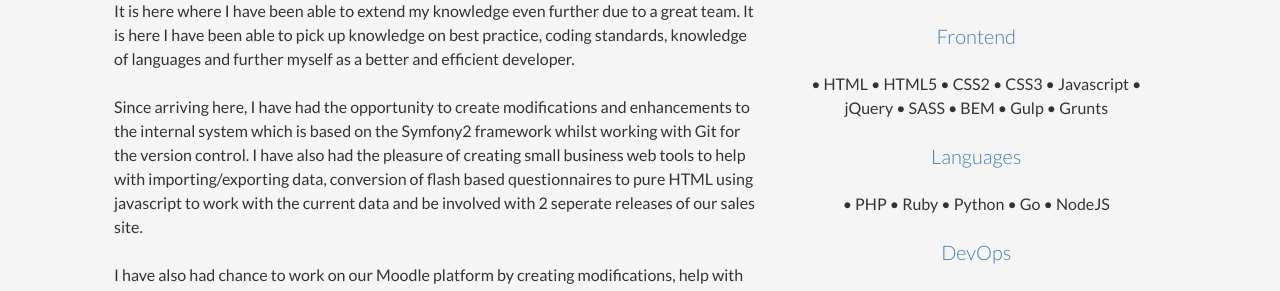
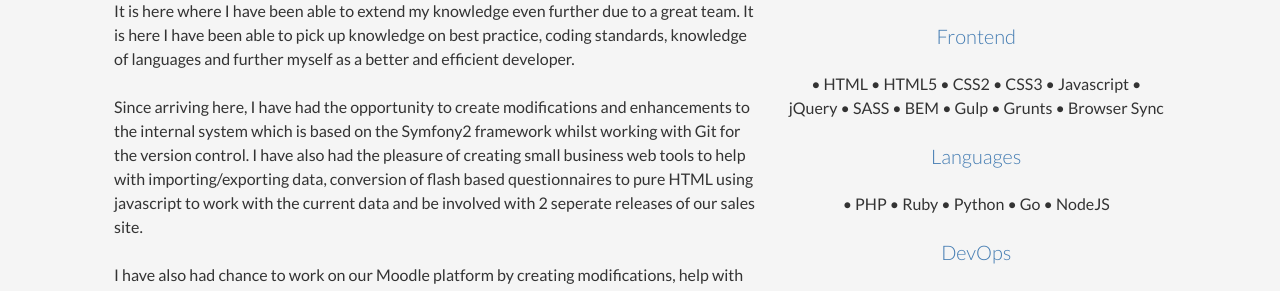
Before and after one commit to futurepixels/futurepixels.co.uk, a Jekyll site: the page built from resume.html, in a window 1280 px wide and 900 px high, scrolled down 882 px. Shown: the part 186-477 px from the top of the window. Built offline with Jekyll 4.4.1, drawn with Linux system fonts in a browser that asks for light colours.

Commit message:
Add browser sync to frontend skills

```diff
--- a/_config.yml
+++ b/_config.yml
@@ -33,6 +33,7 @@ skills:
       - BEM
       - Gulp
       - Grunts
+      - Browser Sync
 
   - title: Languages
     items:
```
